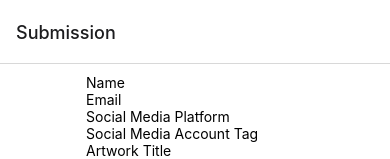
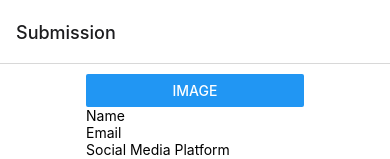
Before and after one commit to lablueprint/skid-row-arts-alliance, a React Native app in the folder mobile/: screen /Submission in a window 390 px wide. Shown: the top 159 px of the page. Built offline with nearby package versions, Linux system fonts and the light colour scheme; no server answers.

Commit message:
created image picker

```diff
--- a/mobile/Screen/SubmissionScreen.js
+++ b/mobile/Screen/SubmissionScreen.js
@@ -1,8 +1,9 @@
 import React, { useState, useEffect } from 'react';
 import {
-  StyleSheet, TextInput, Text, View, ScrollView, Button,
+  StyleSheet, TextInput, Text, View, ScrollView, Button, Image,
 } from 'react-native';
 import axios from 'axios';
+import * as ImagePicker from 'expo-image-picker';
 
 const { URL } = process.env;
 
@@ -41,6 +42,8 @@ function SubmissionScreen() {
   const [artworkTitle, setArtworkTitle] = useState('');
   const [description, setDescription] = useState('');
 
+  const [image, setImage] = useState(null);
+
   function clearInput() {
     setName('');
     setEmail('');
@@ -52,6 +55,7 @@ function SubmissionScreen() {
 
   const submit = async () => {
     try {
+      console.log('submitting');
       const result = await axios.post(`${URL}/submissions/post`, {
         name,
         email,
@@ -77,10 +81,29 @@ function SubmissionScreen() {
     load().catch(console.error);
   }, []);
 
+  const pickImage = async () => {
+    const result = await ImagePicker.launchImageLibraryAsync({
+      mediaTypes: ImagePicker.MediaTypeOptions.All,
+      allowsEditing: true,
+      aspect: [4, 3],
+      quality: 1,
+    });
+
+    console.log(1, result);
+
+    if (!result.canceled) {
+      setImage(result.assets[0].uri);
+    }
+
+    console.log(2, image);
+  };
+
   return (
     <ScrollView>
       <View style={styles.container}>
         <View>
+          <Button title="Image" onPress={pickImage} />
+          {image && <Image source={{ uri: image }} style={{ width: 200, height: 200 }} />}
           <TextInput
             styles={styles.input}
             placeholder="Name"
--- a/mobile/package.json
+++ b/mobile/package.json
@@ -14,6 +14,7 @@
     "@react-navigation/native-stack": "^6.9.1",
     "axios": "^1.1.3",
     "expo": "~47.0.5",
+    "expo-image-picker": "~14.0.2",
     "expo-status-bar": "~1.4.2",
     "react": "18.1.0",
     "react-native": "0.70.5",
```
Also changed, not shown: 2 other files (tests, documents, lock files or other folders).
